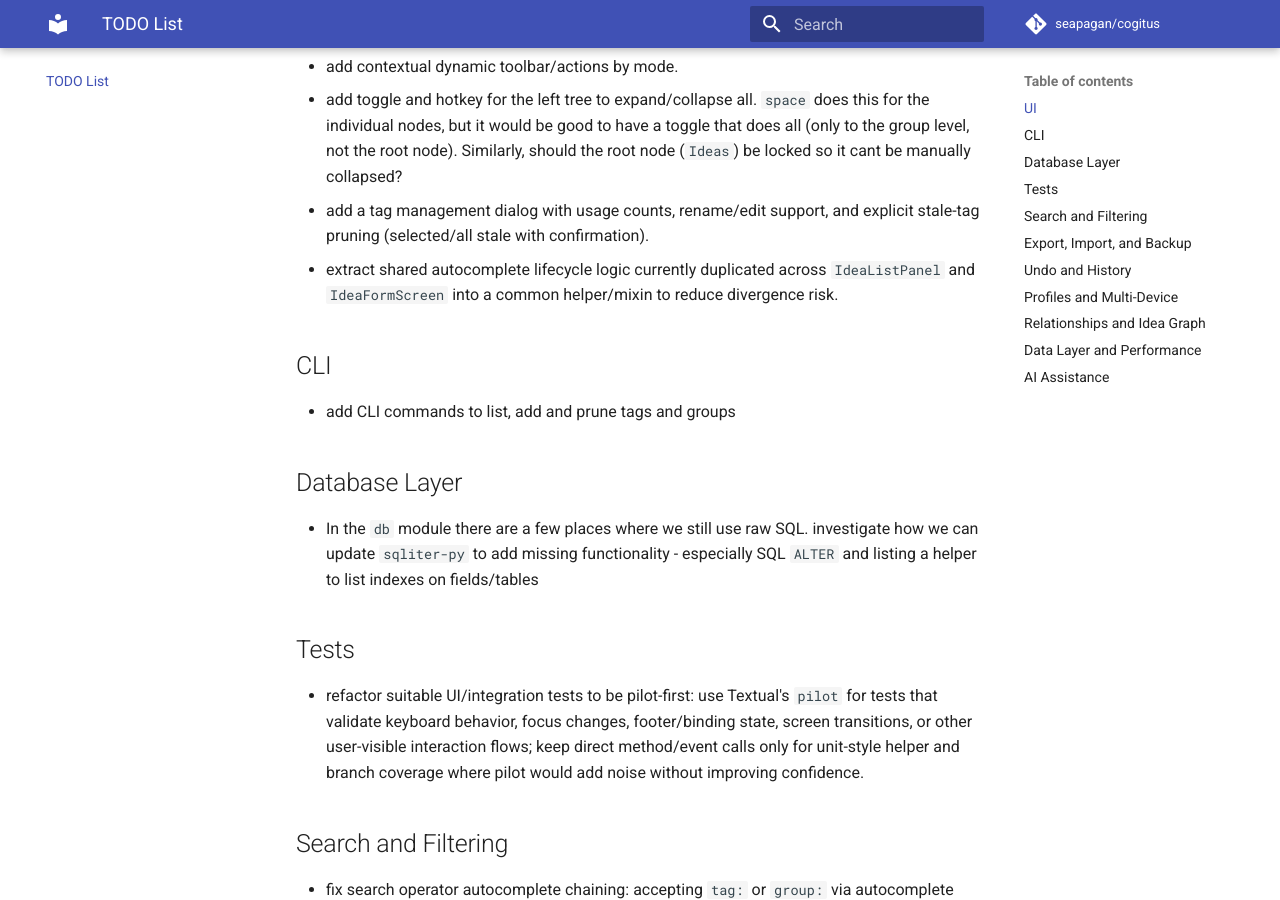
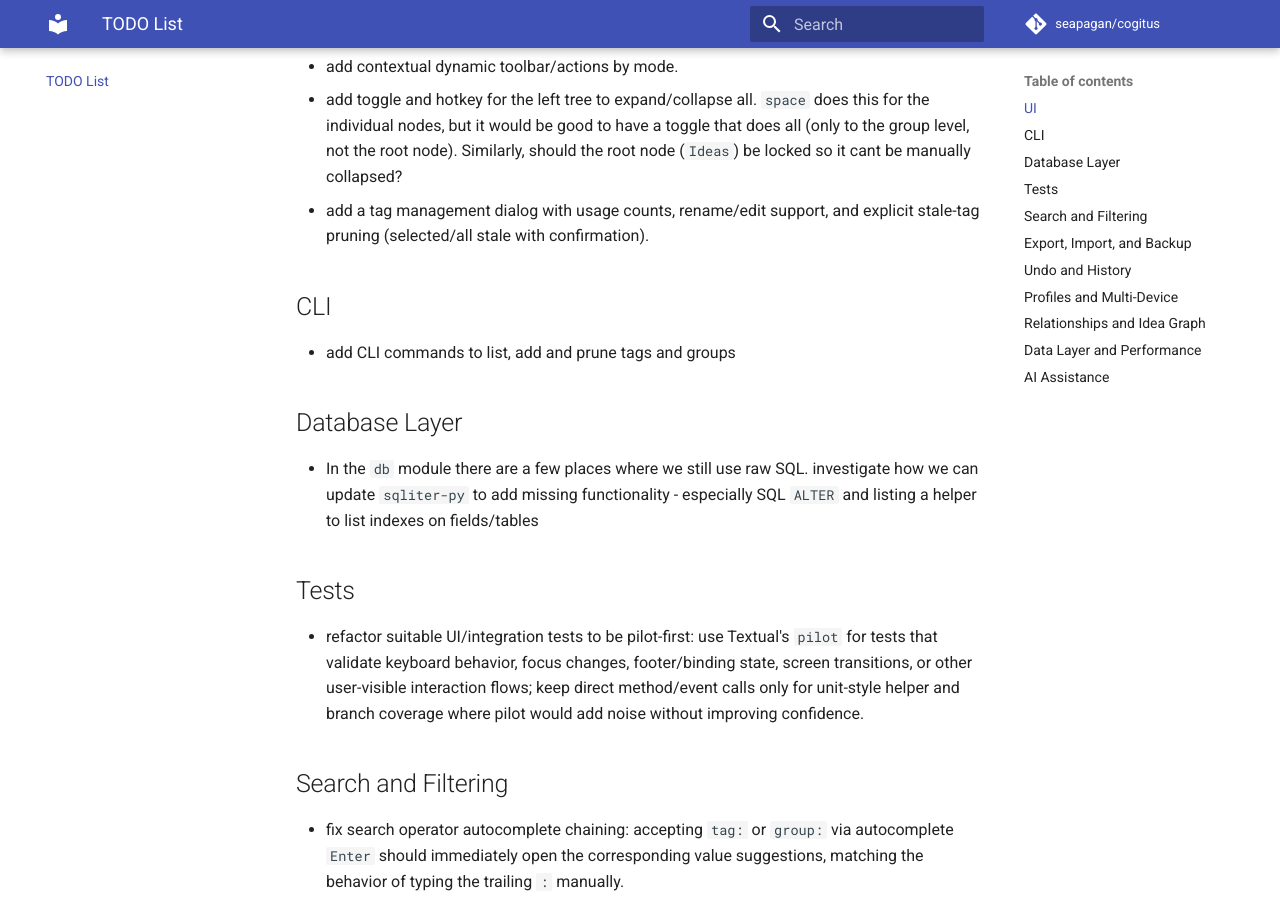
Before and after one commit to seapagan/cogitus, an MkDocs documentation site: the page built from docs/project/todo.md, in a window 1280 px wide and 900 px high, scrolled down 417 px. Built offline with MkDocs 1.6.1 and Material for MkDocs 9.7.7, drawn with Linux system fonts in a browser that asks for light colours; comment, search, counter and statistics services are not loaded.

Commit message:
remove completed autocomplete todo
Signed-off-by: Grant Ramsay <seapagan@gmail.com>

```diff
--- a/TODO.md
+++ b/TODO.md
@@ -15,9 +15,6 @@ Ideas to add to Cogitus
   node (`Ideas`) be locked so it cant be manually collapsed?
 - add a tag management dialog with usage counts, rename/edit support, and
   explicit stale-tag pruning (selected/all stale with confirmation).
-- extract shared autocomplete lifecycle logic currently duplicated across
-  `IdeaListPanel` and `IdeaFormScreen` into a common helper/mixin to reduce
-  divergence risk.
 
 ## CLI
 
```
